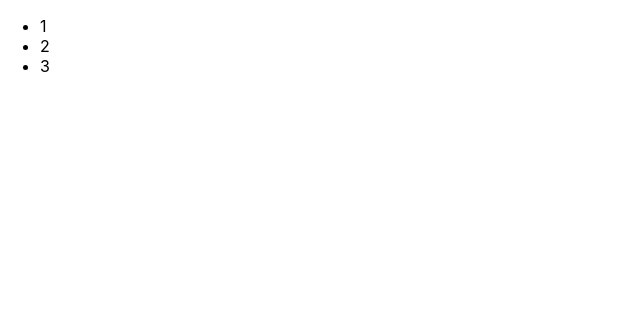
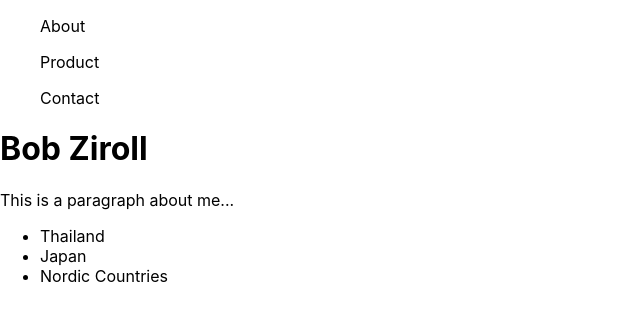
Before and after one commit to AliAbdulle/ScrimbaProject, a React (Create React App) app: page / in a window 1280 px wide. Shown: the top 320 px of the page, without its empty margins (0-640 px from the left). Built offline with nearby package versions, Linux system fonts and the light colour scheme.

Commit message:
Save more components

```diff
--- a/src/components/App.js
+++ b/src/components/App.js
@@ -1,15 +1,14 @@
 import React from 'react';
 import MyInfo from './MyInfo'
+import Nav from './Nav'
 //import './App.css';
 
 function App() {
+
   return (
     <div className="App">
-      <ul>
-        <li>1</li>
-        <li>2</li>
-        <li>3</li>
-      </ul>
+      <Nav />
+      <MyInfo />
     </div>
   );
 }
--- /dev/null
+++ b/src/components/Nav.js
@@ -0,0 +1,13 @@
+import React from 'react';
+
+function Nav() {
+    return (
+            <div>
+                <ul>About</ul>
+                <ul>Product</ul>
+                <ul>Contact</ul>
+            </div>
+
+            )
+        }
+        export default Nav;
```
